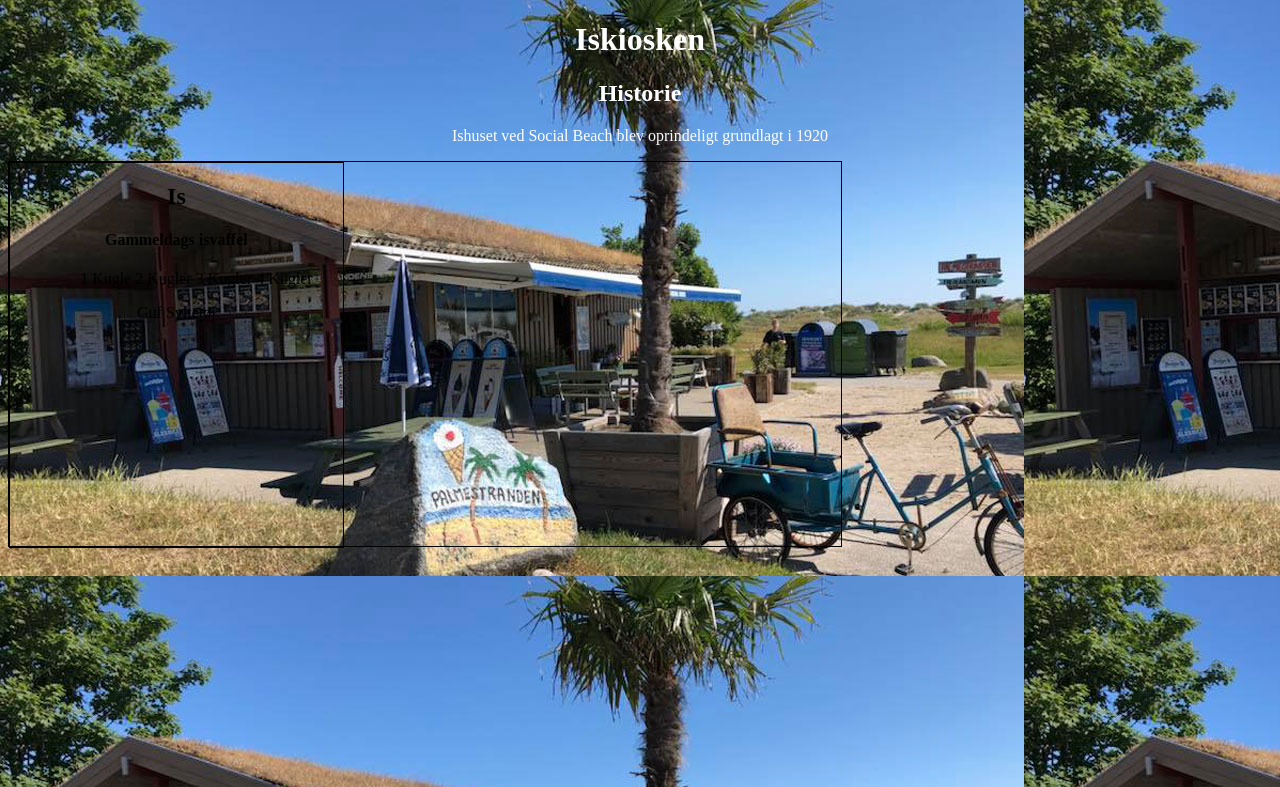
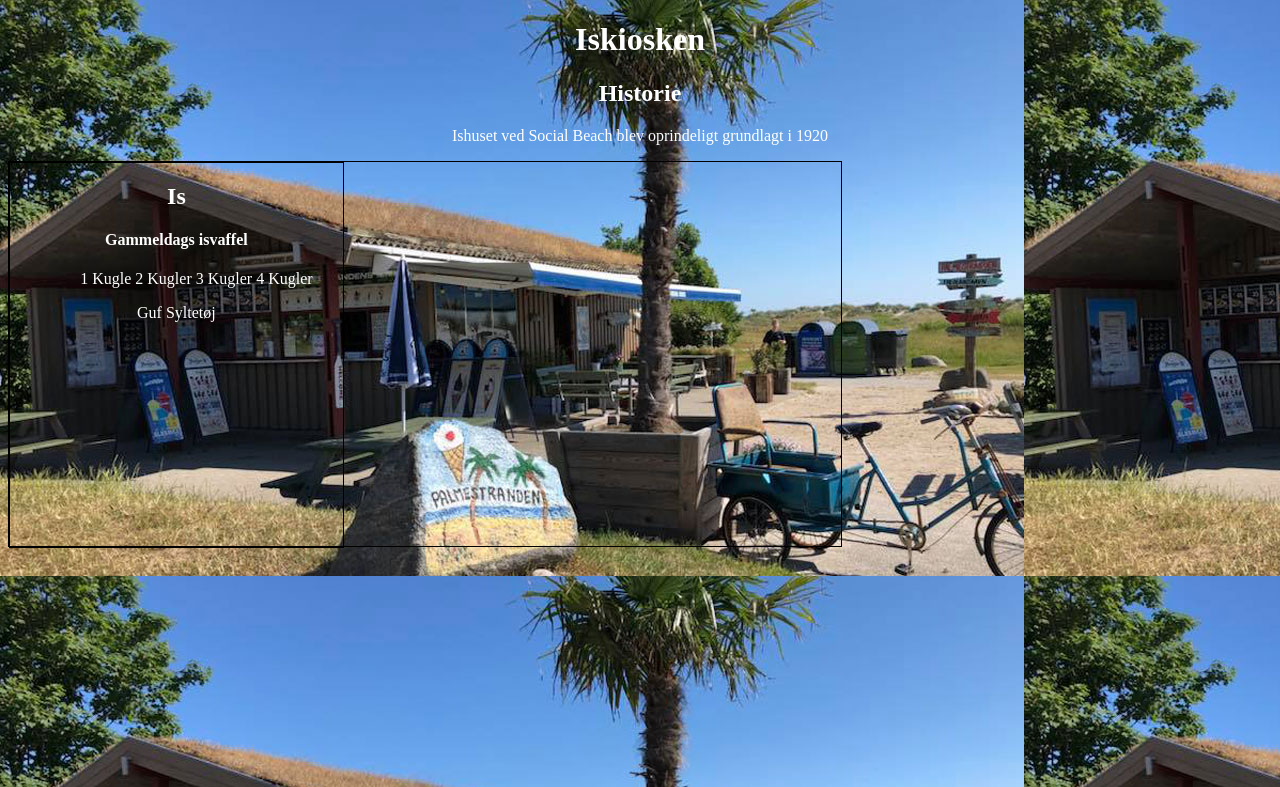
Before and after one commit to mads363n/SocialBeach, a PHP site: page /iskiosk.html in a window 1280 px wide. Shown: the top 787 px of the page. Run offline with PHP 8.4, Linux system fonts and the light colour scheme.

Commit message:
Update iskiosk.css

```diff
--- a/iskiosk.css
+++ b/iskiosk.css
@@ -12,5 +12,5 @@
     border: 1px solid black;
   }
   body{
-      text-decoration-color: white;
+      color: white;
   }
```
